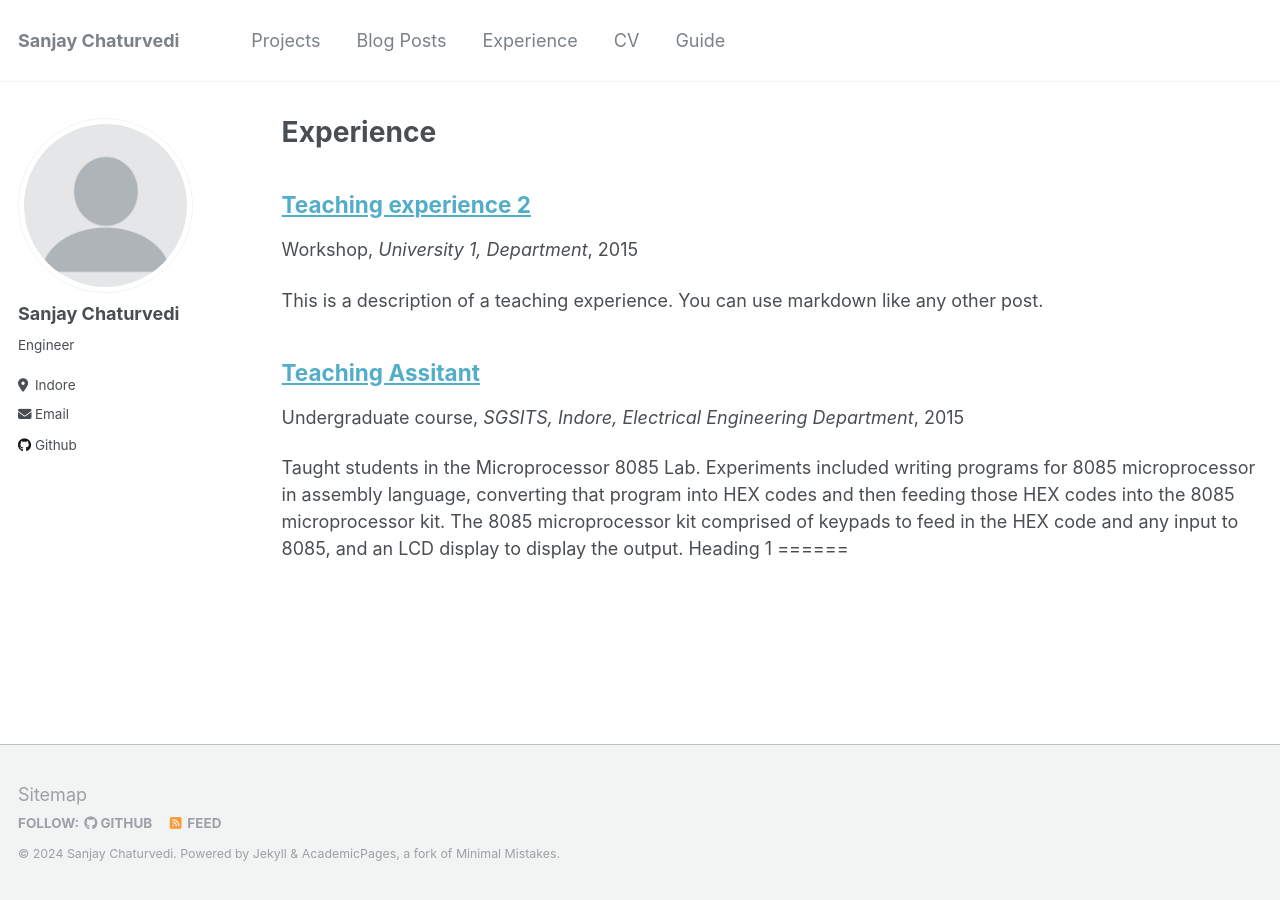
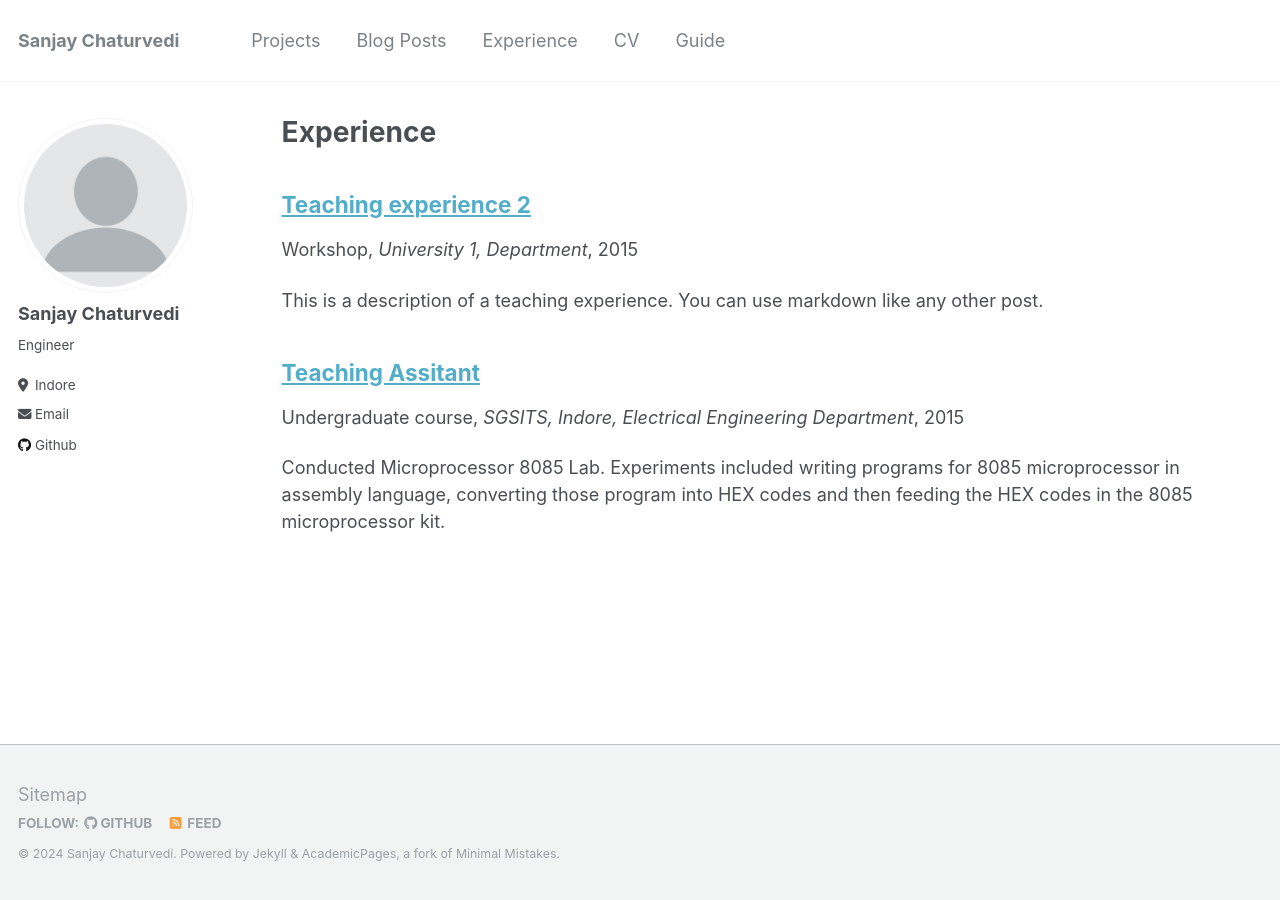
Before and after one commit to sanjay-ji/sanjay-ji.github.io, a Jekyll site: the page built from _pages/teaching.html, in a window 1280 px wide. Built offline with Jekyll 4.4.1, drawn with Linux system fonts in a browser that asks for light colours.

Commit message:
Update 2014-spring-teaching-1.md, updated the details.

```diff
--- a/_teaching/2014-spring-teaching-1.md
+++ b/_teaching/2014-spring-teaching-1.md
@@ -8,13 +8,5 @@ date: 2015-01-01
 location: "Indore, India"
 ---
 
-Taught students in the Microprocessor 8085 Lab. Experiments included writing programs for 8085 microprocessor in assembly language, converting that program into HEX codes and then feeding those HEX codes
-into the 8085 microprocessor kit. The 8085 microprocessor kit comprised of keypads to feed in the HEX code and any input to 8085, and an LCD display to display the output.
-Heading 1
-======
-
-Heading 2
-======
-
-Heading 3
-======
+Conducted Microprocessor 8085 Lab. Experiments included writing programs for 8085 microprocessor in assembly language, converting those program into HEX codes and then feeding the HEX codes
+in the 8085 microprocessor kit.
```
